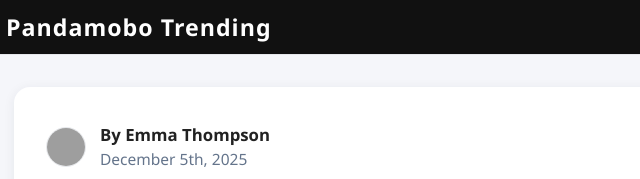
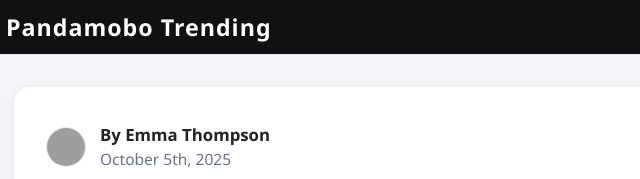
Before and after one commit to ilovepandamobo/woodbestswood, a plain HTML site: page static-blog/product-advent-puzzle.html in a window 1280 px wide. Shown: the top 179 px of the page, 76-716 px from the left. Drawn offline with Linux system fonts and the light colour scheme; grey boxes are pictures that could not be loaded.

Commit message:
Update product-advent-puzzle.html

```diff
--- a/static-blog/product-advent-puzzle.html
+++ b/static-blog/product-advent-puzzle.html
@@ -243,7 +243,7 @@
         <img class="news-author-avatar" src="https://randomuser.me/api/portraits/women/32.jpg" alt="Emma Thompson">
         <div class="news-meta">
           <span class="news-author">By Emma Thompson</span>
-          <span class="news-date">December 5th, 2025</span>
+          <span class="news-date">October 5th, 2025</span>
         </div>
       </div>
       <h1 class="review-title">Building Memories Together: Advent Puzzles Calendar for All Generations</h1>
```
